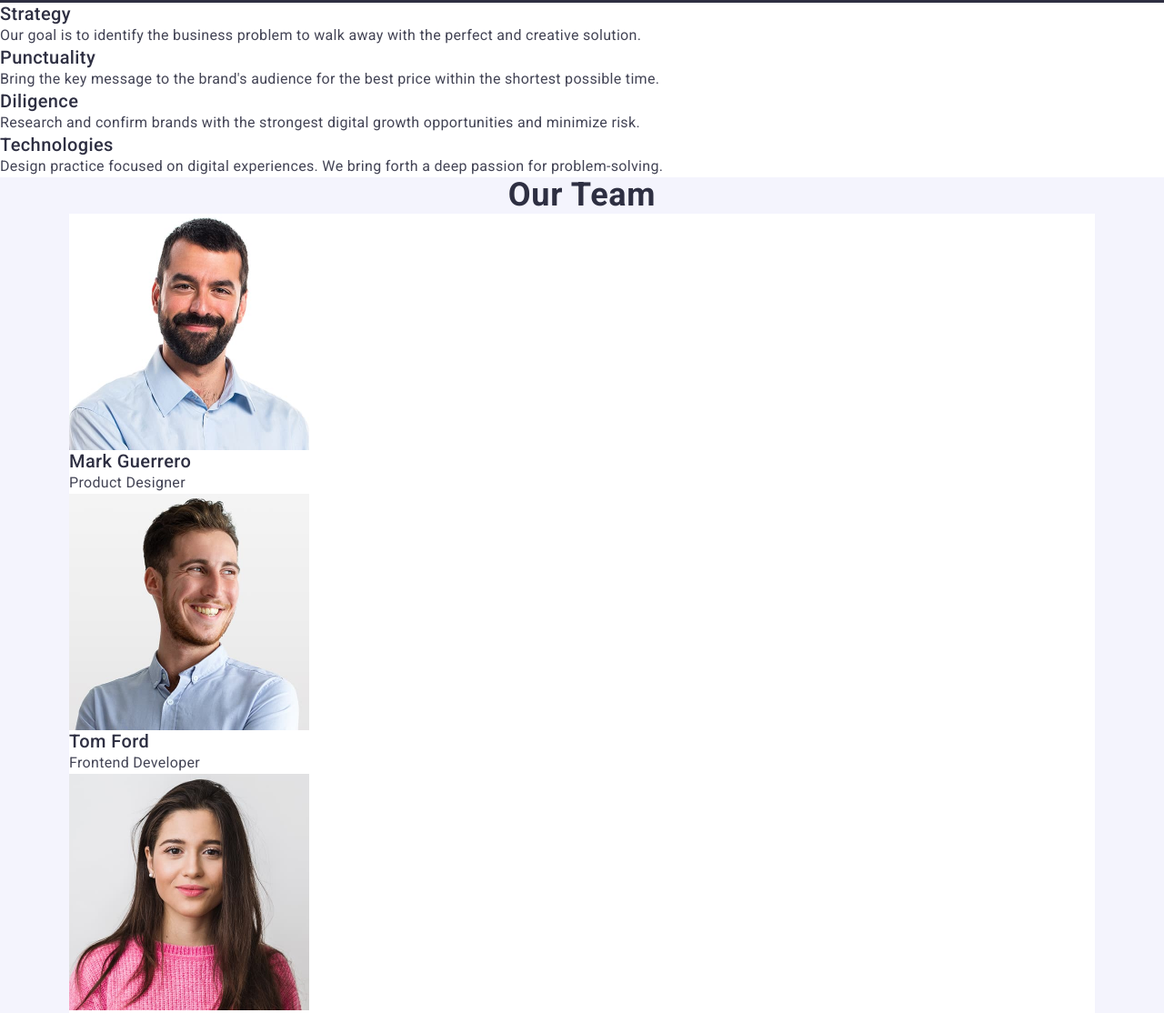
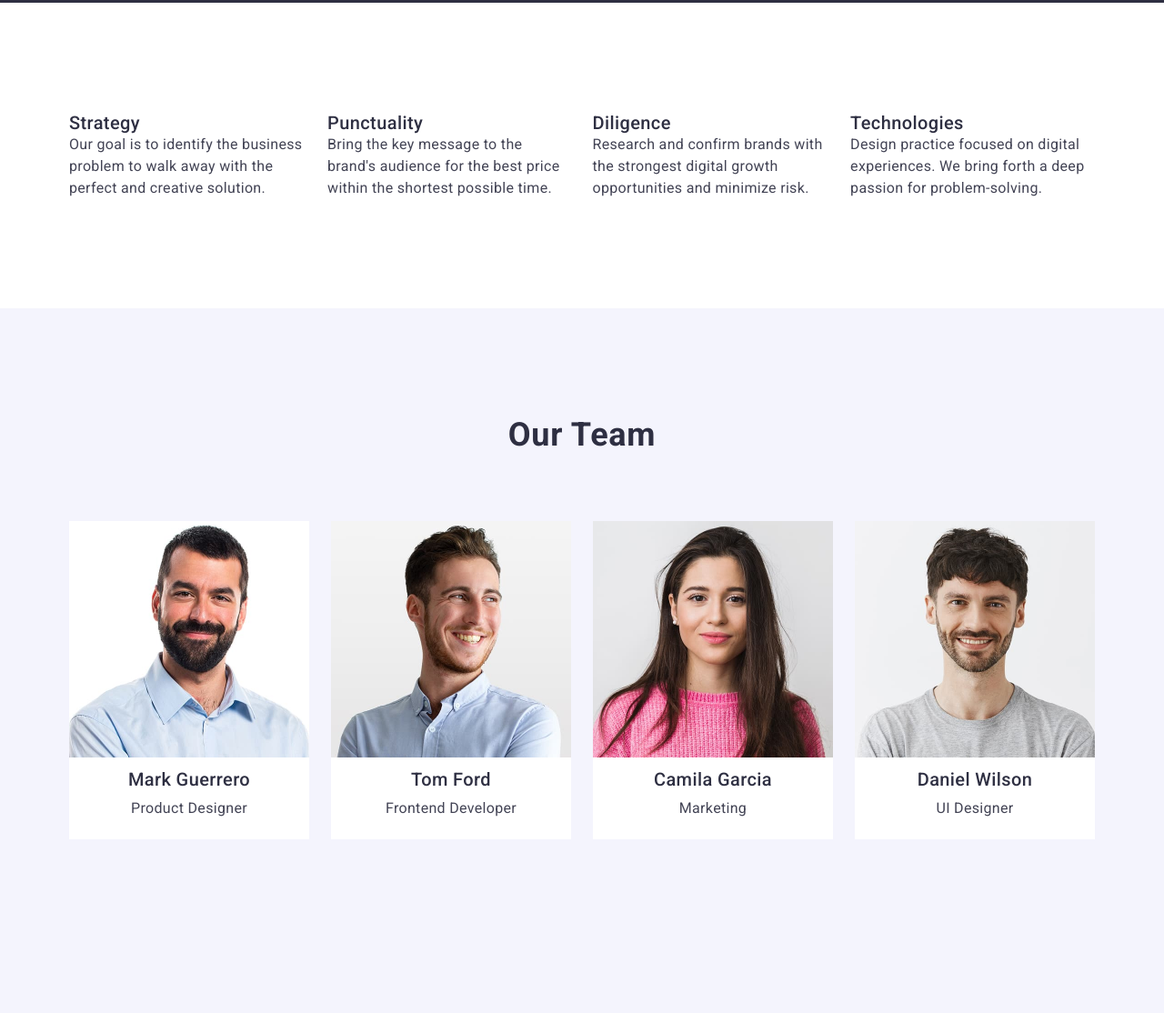
Before and after one commit to Katerynakulik/goit-markup-hw-03, a plain HTML site: page index.html in a window 1280 px wide. Shown: the part 670-1784 px from the top of the page at 91% size. Drawn offline with nearby package versions, Linux system fonts and the light colour scheme.

Commit message:
edit my team

```diff
--- a/css/styles.css
+++ b/css/styles.css
@@ -137,6 +137,7 @@ p {
     align-items: center;
     justify-content: center;
 
+
 }
 .title-capture{
     display: block;
@@ -189,12 +190,30 @@ p {
     clip: rect(0 0 0 0);
     overflow: hidden;
 }
+
+.strengths-list{
+    display: flex;
+    align-items: center;
+    gap: 24px;
+    margin-top: 120px;
+    margin-bottom: 120px;
+
+}
+.strengths-item{
+    display: flex;
+    align-items: flex-start;
+    justify-content: flex-start;
+    flex-direction: column;
+    width: calc((100%-24px*3)/4);
+
+}
 .strengths-list-title{
     font-weight: 500;
     font-size: 20px;
     line-height: 1.2;
     color: #2e2f42;
     letter-spacing: 0.02em;
+
 
 }
 .strengths-list-text{
@@ -204,6 +223,9 @@ p {
 }
 .team{
     background-color: #F4F4FD;
+    padding-top: 120px;
+    padding-bottom: 120px;
+    margin-bottom: 107px;
 }
 .team-title {
     font-weight: 700;
@@ -213,11 +235,30 @@ p {
     text-transform: capitalize;
     color: #2e2f42;
     letter-spacing: 0.02em;
+    margin-bottom: 74px;
 
 }
 .team-list{
+    display: flex;
+    align-items: center;
+    gap: 24px;
+    margin-bottom: 120px;
+
+}
+.team-list-item{
     background-color: #FFFFFF;
     letter-spacing: 0.02em;
+
+        width: calc((100%-24px*3)/4);
+}
+.team-member{
+    display: flex;
+    align-items: center;
+    justify-content: center;
+    flex-direction: column;
+    gap: 8px;
+    margin-top: 12px;
+    margin-bottom: 22px;
 }
 .team-list-title {
     font-weight: 500;
@@ -225,6 +266,8 @@ p {
     line-height: 1.2;
     color: #2e2f42;
     letter-spacing: 0.02em;
+
+
 }
 
 .team-list-text {
--- a/index.html
+++ b/index.html
@@ -39,28 +39,29 @@
                 <button type="button" class="order-button">Order Service</button>
             </div>
             </section>
-            <div class="strengths">
+            <section class="strengths">
+            <div class="container">
                 <h2 class="visually-hidden">Our strengths</h2>
                 <ul class="strengths-list">
-                    <li>
+                    <li class="strengths-item">
                         <h3 class="strengths-list-title">Strategy</h3>
                         <p class="strengths-list-text">
                             Our goal is to identify the business problem to walk away with the perfect and creative solution.
                         </p>
                     </li>
-                    <li>
+                    <li class="strengths-item">
                         <h3 class="strengths-list-title">Punctuality</h3>
                         <p class="strengths-list-text">
                             Bring the key message to the brand's audience for the best price within the shortest possible time.
                         </p>
                     </li>
-                    <li>
+                    <li class="strengths-item">
                         <h3 class="strengths-list-title">Diligence</h3>
                         <p class="strengths-list-text">
                             Research and confirm brands with the strongest digital growth opportunities and minimize risk.
                         </p>
                     </li>
-                    <li>
+                    <li class="strengths-item">
                         <h3 class="strengths-list-title">Technologies</h3>
                         <p class="strengths-list-text">
                             Design practice focused on digital experiences. We bring forth a deep passion for problem-solving.
@@ -72,26 +73,34 @@
             <section class="team">
             <div class="container">
                 <h2 class="team-title">Our Team</h2>
-                <ul>
-                    <li class="team-list">
+                <ul class="team-list">
+                    <li class="team-list-item">
                         <img src="./images/teamcard1.jpg" alt="Photo" width="264"/>
+                        <div class="team-member">
                              <h3 class="team-list-title">Mark Guerrero</h3>
                              <p class="team-list-text">Product Designer</p>
+                        </div>
                     </li>
-                    <li class="team-list">
+                    <li class="team-list-item">
                         <img src="./images/teamcard2.jpg" alt="Photo" width="264"/>
+                        <div class="team-member">
                              <h3 class="team-list-title">Tom Ford</h3>
                              <p class="team-list-text">Frontend Developer</p>
+                        </div>
                     </li>
-                    <li class="team-list">
+                    <li class="team-list-item">
                         <img src="./images/teamcard3.jpg" alt="Photo" width="264"/>
+                        <div class="team-member">
                             <h3 class="team-list-title">Camila Garcia</h3>
                             <p class="team-list-text">Marketing</p>
+                        </div>
                     </li>
-                    <li class="team-list">
+                    <li class="team-list-item">
                         <img src="./images/teamcard4.jpg" alt="Photo" width="264"/>
+                        <div class="team-member">
                             <h3 class="team-list-title">Daniel Wilson</h3>
                              <p class="team-list-text">UI Designer</p>
+                        </div>
                     </li>
                 </ul>
             </div>
```
Lines whose indentation alone changed are shown as unchanged.
